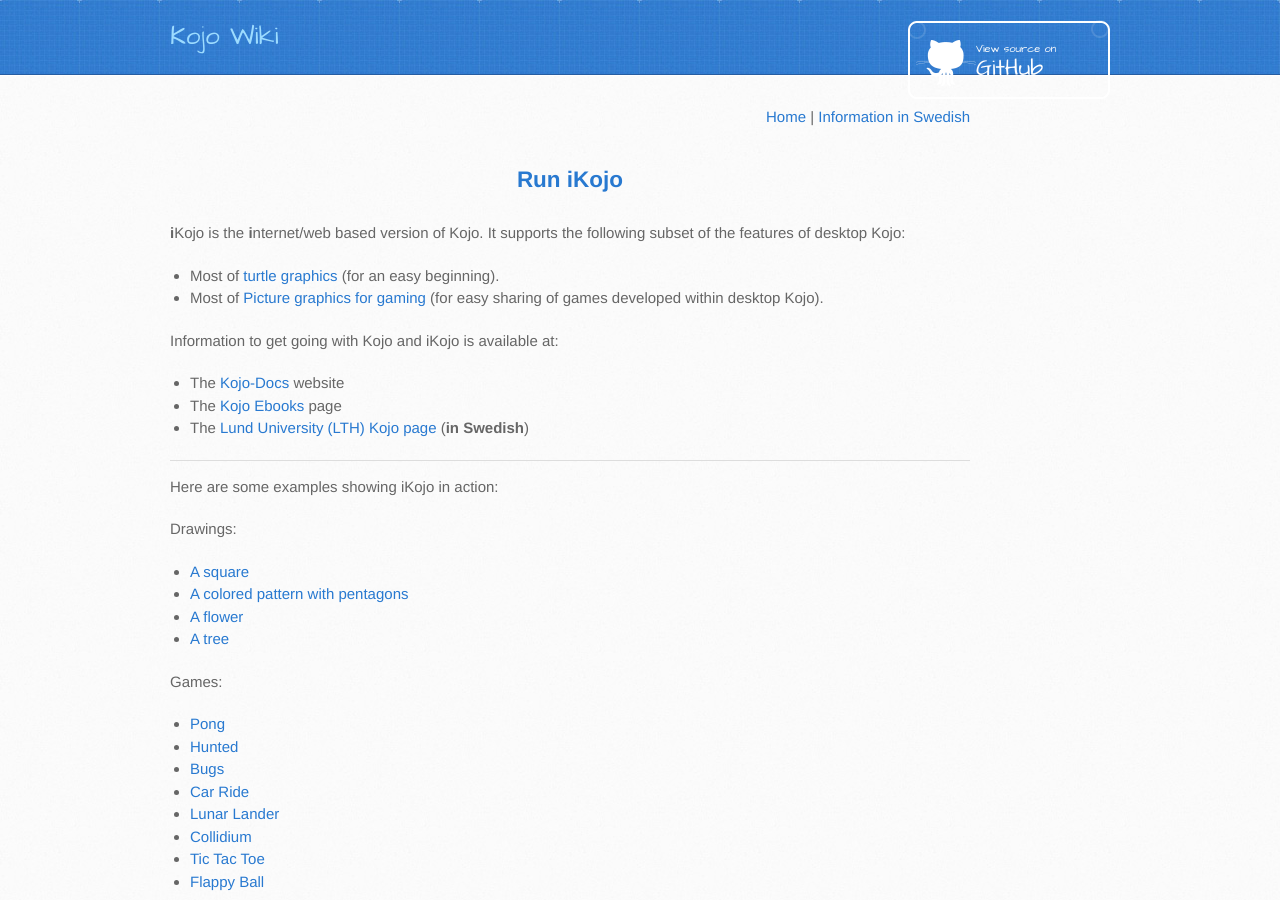
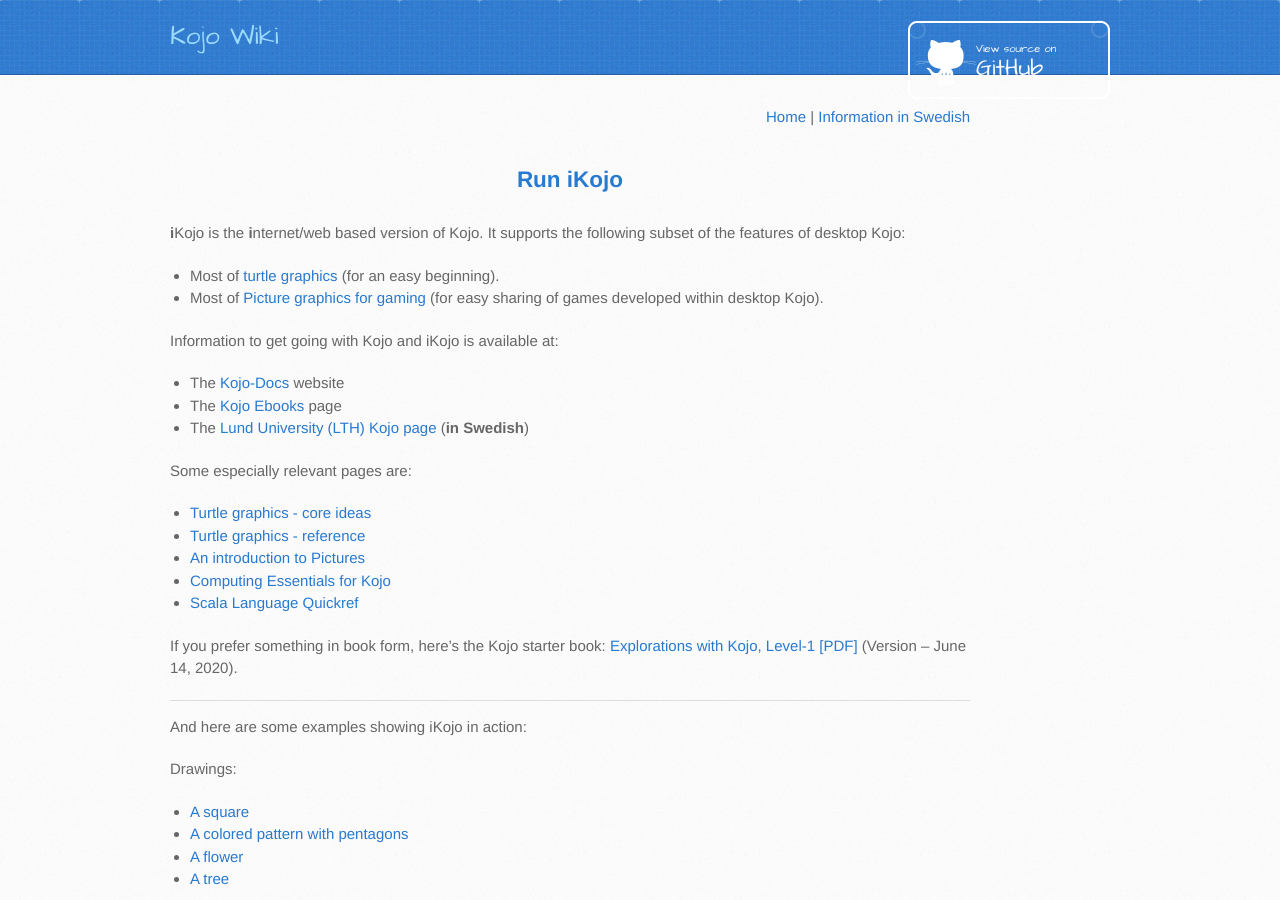
Before and after one commit to kojodoc/kojodoc.github.io, a Jekyll site: the page built from ikojo.md, in a window 1280 px wide and 900 px high. Built offline with Jekyll 4.4.1, drawn with Linux system fonts in a browser that asks for light colours; our own code applies the rules of GitHub Pages for plain Markdown files; the repository's description, which GitHub fills in, is left out.

Commit message:
Tweak iKojo page.

```diff
--- a/ikojo.md
+++ b/ikojo.md
@@ -17,9 +17,19 @@ Information to get going with Kojo and iKojo is available at:
 * The [Kojo Ebooks](https://www.kogics.net/kojo-ebooks) page
 * The [Lund University (LTH) Kojo page](http://www.lth.se/programmera/installera) (**in Swedish**)
 
+Some especially relevant pages are:
+* [Turtle graphics - core ideas](https://docs.kogics.net/concepts/turtle-core-ideas.html)
+* [Turtle graphics - reference](https://docs.kogics.net/reference/turtle.html)
+* [An introduction to Pictures](https://docs.kogics.net/tutorials/pictures-intro.html)
+* [Computing Essentials for Kojo](https://docs.kogics.net/concepts/computing-essentials.html)
+* [Scala Language Quickref](https://docs.kogics.net/reference/scala.html)
+
+If you prefer something in book form, here's the Kojo starter book:
+[Explorations with Kojo, Level-1 [PDF]](https://bitbucket.org/lalit_pant/kojo/downloads/Kojo-Lessons-Level1-140620.pdf) (Version -- June 14, 2020).
+
 ---
 
-Here are some examples showing iKojo in action:
+And here are some examples showing iKojo in action:
 
 Drawings:
 * [A square](http://ikojo.in/sf/g1fJBcD/0)
```
